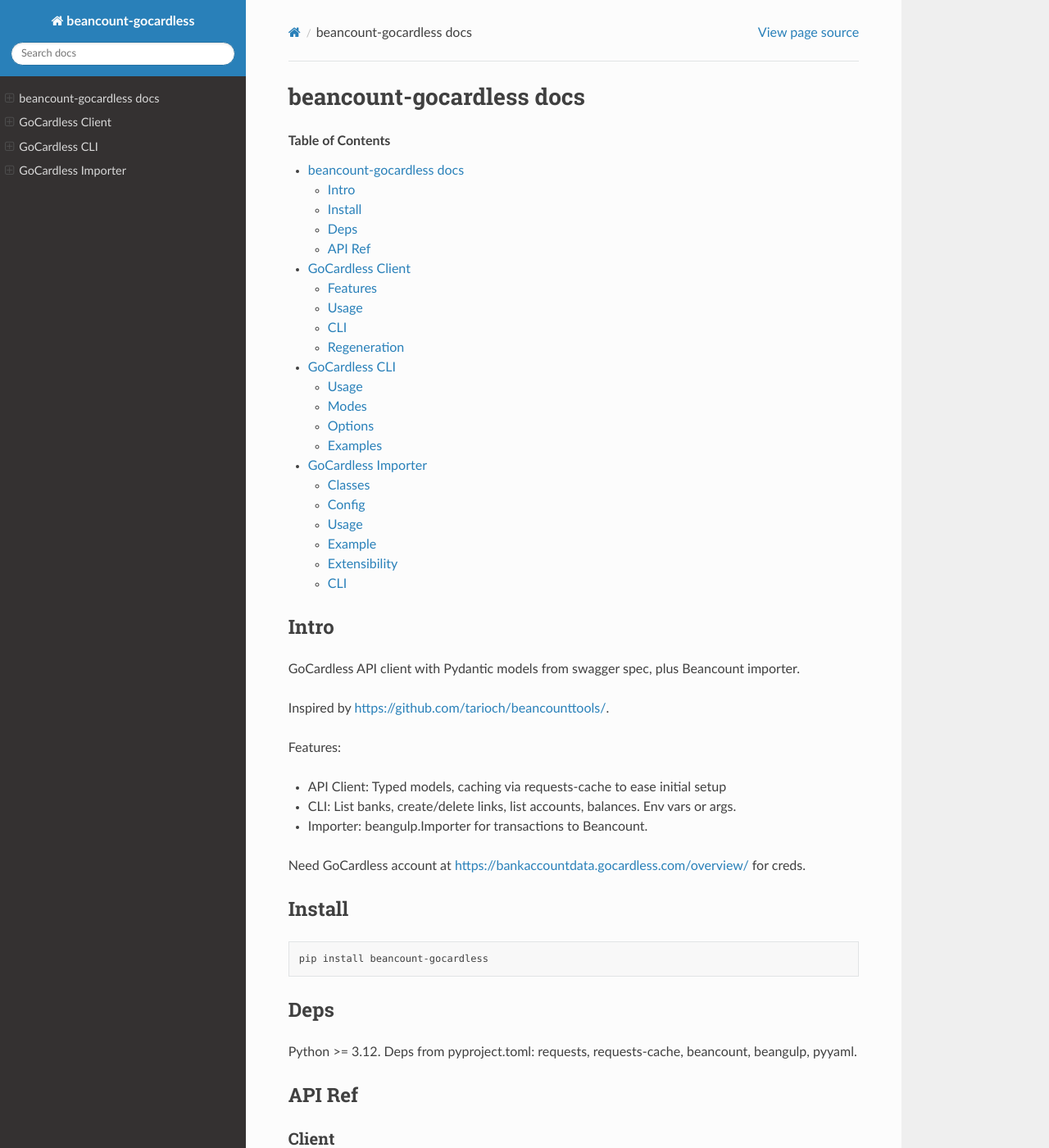
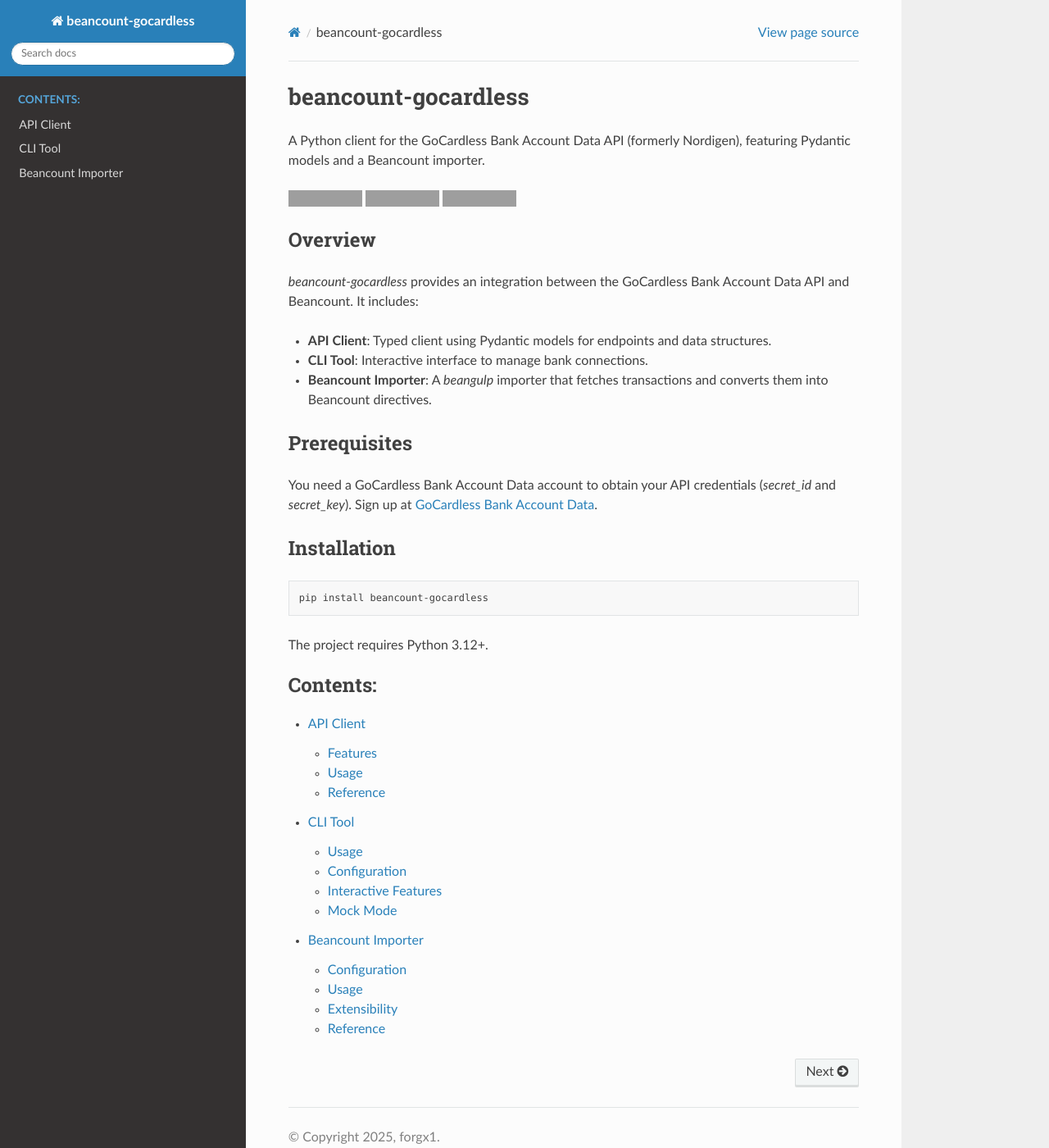
Before and after one commit to jodoox/beancount-gocardless, a Sphinx documentation site: the page built from docs/index.rst, in a window 1280 px wide and 1400 px high. Shown: the whole window at 82% size. Built offline with Sphinx 7.4.7 and the Read the Docs theme 3.1.0, drawn with Linux system fonts in a browser that asks for light colours; some of the changed text lies outside the part shown; grey boxes are pictures that could not be loaded.

Commit message:
chore: deslop

```diff
--- a/docs/cli.rst
+++ b/docs/cli.rst
@@ -1,43 +1,68 @@
-GoCardless CLI
-===============
+CLI Tool
+========
 
-Commands: list banks, create/delete links, list accounts, check balances. Uses GoCardlessClient. Args or env vars.
+The `beancount-gocardless` CLI is an interactive tool for managing bank connections.
 
 Usage
 -----
 
+To start the interactive CLI:
+
+.. code-block:: bash
+
+    beancount-gocardless
+
+Configuration
+-------------
+
+The CLI requires your GoCardless API credentials. You can provide them via environment variables (recommended) or command-line arguments.
+
+Environment Variables
+~~~~~~~~~~~~~~~~~~~~~
+
+.. code-block:: bash
+
+    export GOCARDLESS_SECRET_ID="your-secret-id"
+    export GOCARDLESS_SECRET_KEY="your-secret-key"
+
+Command-Line Arguments
+~~~~~~~~~~~~~~~~~~~~~~
+
 .. code-block:: console
 
-    beancount-gocardless <mode> [options]
+    $ beancount-gocardless --help
+    usage: beancount-gocardless [-h] [--secret-id SECRET_ID] [--secret-key SECRET_KEY] [--mock] [--env-file ENV_FILE]
 
-Modes
------
+    Interactive CLI for GoCardless Bank Account Data
 
-- list_banks: Banks by country
-- create_link: Create bank link
-- list_accounts: Connected accounts
-- delete_link: Delete link
-- balance: Account balance
+    options:
+      -h, --help            show this help message and exit
+      --secret-id SECRET_ID
+                            API secret ID (defaults to env var GOCARDLESS_SECRET_ID)
+      --secret-key SECRET_KEY
+                            API secret key (defaults to env var GOCARDLESS_SECRET_KEY)
+      --mock                Use mock client with fixture data (for testing)
+      --env-file ENV_FILE   Path to a .env file to load environment variables from
 
-Options
--------
+Interactive Features
+--------------------
 
-- --secret_id: Secret ID (env: GOCARDLESS_SECRET_ID)
-- --secret_key: Secret key (env: GOCARDLESS_SECRET_KEY)
-- --country: Country code, default "GB" (list_banks)
-- --reference: Reference, default "beancount" (create_link/delete_link)
-- --bank: Bank ID (create_link)
-- --account: Account ID (balance)
-- --cache: Enable caching
-- --cache_backend: Backend, default "sqlite"
-- --cache_expire: Expiry secs, default 0
-- --cache_name: Name, default "gocardless"
+Once launched, the CLI provides the following features through an interactive menu:
 
-Examples
---------
+*   **List accounts**: View all connected bank accounts, their status (valid/expired), and IBANs.
+*   **Add account**: Connect a new bank account by selecting your country and bank, then generating an authorization link.
+*   **List banks**: Browse available banks in supported countries.
+*   **View balance**: Check the current balance of any connected account.
+*   **Delete link**: Remove a bank connection.
+*   **Renew connection**: Re-authorize an expired bank connection.
 
-- List UK banks: beancount-gocardless list_banks --country GB
-- Create link: beancount-gocardless create_link --bank MY_BANK_ID --reference myref
-- List accounts: beancount-gocardless list_accounts
-- Delete link: beancount-gocardless delete_link --reference myref
-- Check balance: beancount-gocardless balance --account MY_ACCOUNT_ID
+Mock Mode
+---------
+
+You can explore the CLI without real credentials using the ``--mock`` flag:
+
+.. code-block:: bash
+
+    beancount-gocardless --mock
+
+This mode uses local fixture data to simulate API responses.
--- a/docs/client.rst
+++ b/docs/client.rst
@@ -1,43 +1,44 @@
-GoCardless Client
-=================
+API Client
+==========
 
-Auto-generated from swagger.json. Typed with Pydantic. Full caching support. Header stripping. Token refresh. Cache status check.
+The `GoCardlessClient` provides a typed interface to the GoCardless Bank Account Data API.
 
 Features
 --------
 
-- Typed responses via Pydantic models
-- Convenience methods: list_banks(), create_bank_link(), get_all_accounts()
-- All 14 API endpoints
-- Error handling with token refresh
-- Caching: sqlite, configurable expiry
-- Header stripping for privacy
-- Cache debugging via check_cache_status()
+*   **Typed Models**: Requests and responses use Pydantic models.
+*   **Caching**: Cache API responses via `requests-cache`.
+*   **Token Management**: Handles access token acquisition and refreshing.
+*   **Privacy**: Strips sensitive headers from logs.
 
 Usage
 -----
+
+Initialize the client with your credentials:
 
 .. code-block:: python
 
     from beancount_gocardless import GoCardlessClient
 
-    client = GoCardlessClient("secret_id", "secret_key", cache_options={
-        "cache_name": "my_cache",
-        "expire_after": 3600
-    })
+    client = GoCardlessClient(
+        secret_id="your-secret-id",
+        secret_key="your-secret-key",
+        cache_options={
+            "cache_name": "gocardless_cache",
+            "expire_after": 3600  # 1 hour
+        }
+    )
 
+    # List banks in Great Britain
     banks = client.list_banks("GB")
+
+    # Get all connected accounts
     accounts = client.get_all_accounts()
 
-CLI
----
+Reference
+---------
 
-.. code-block:: bash
-
-    beancount-gocardless list_banks --country GB --cache --cache_expire 3600
-    beancount-gocardless create_link --reference mybank --bank SANDBOXFINANCE_SFIN0000 --cache
-
-Regeneration
-------------
-
-Update API: cd openapi; ./regen_simple_client.sh
+.. automodule:: beancount_gocardless.client
+   :members:
+   :undoc-members:
+   :show-inheritance:
--- a/docs/importer.rst
+++ b/docs/importer.rst
@@ -1,53 +1,80 @@
-GoCardless Importer
-===================
+Beancount Importer
+==================
 
-Imports GoCardless API transactions to Beancount. Fetches data, parses, generates entries. Extensible.
+The `GoCardLessImporter` class is a `beangulp.Importer` implementation that fetches transactions from the GoCardless API and converts them into Beancount directives.
 
-Classes
--------
+Configuration
+-------------
 
-- GoCardLessImporter: Main importer class.
+The importer is configured using a YAML file. This file contains your credentials, cache settings, and account mappings.
 
-Config
-------
+.. code-block:: yaml
 
-YAML file:
+    # Credential injection (supported via environment variables)
+    secret_id: $GOCARDLESS_SECRET_ID
+    secret_key: $GOCARDLESS_SECRET_KEY
 
-- secret_id, secret_key: API creds
-- cache_options (opt): Caching
-  - cache_name (opt): Name, default "gocardless"
-  - backend (opt): Type, default "sqlite"
-  - expire_after (opt): Secs, default 0
-  - old_data_on_error (opt): Use cache on error, default True
-- accounts: List
-  - id: Account ID
-  - asset_account: Beancount asset account
-  - filing_account (opt): For hooks
-  - preferred_balance_type (opt): Preferred type for balance assertions, availability depends on the bank (e.g. "expected", "closingBooked", "interimBooked", "interimAvailable", "available", "booked")
-  - transaction_types (opt): List of types to fetch ("booked" and/or "pending")
+    # Optional caching configuration
+    cache_options:
+      cache_name: "gocardless"   # Default: "gocardless"
+      backend: "sqlite"          # Default: "sqlite"
+      expire_after: 3600         # Default: 0 (no cache)
+      old_data_on_error: true    # Default: true
+
+    # Account configuration
+    accounts:
+      - id: "ACCOUNT_UUID_FROM_CLI"
+        asset_account: "Assets:Bank:MyAccount"
+
+        # Optional settings
+        transaction_types: ["booked", "pending"]  # Default: ["booked", "pending"]
+        preferred_balance_type: "interimAvailable" # Default: checks expected, closingBooked, etc.
+
+        # Metadata customization
+        exclude_default_metadata: ["bookingDate"]
+        metadata_fields:
+            payee: "creditorName"
+            cardScheme: "additionalDataStructured.cardInstrument.cardSchemeName"
+
+Configuration Options
+~~~~~~~~~~~~~~~~~~~~~
+
+**Global Settings:**
+
+*   **secret_id**: Your GoCardless Secret ID.
+*   **secret_key**: Your GoCardless Secret Key.
+*   **cache_options**: Dictionary of settings for `requests-cache`.
+
+**Account Settings:**
+
+*   **id**: The GoCardless Account ID (UUID). Retrieve this using the CLI (`beancount-gocardless list_accounts`).
+*   **asset_account**: The Beancount account name to associate with these transactions (e.g., `Assets:Banks:Checking`).
+*   **transaction_types**: List of transaction statuses to import. Options: ``booked``, ``pending``.
+*   **preferred_balance_type**: The balance type to use for balance assertions. Common values: ``expected``, ``interimAvailable``, ``closingBooked``.
+*   **exclude_default_metadata**: List of default metadata keys to exclude (e.g., ``nordref``, ``creditorName``).
+*   **metadata_fields**: Dictionary mapping custom metadata keys to fields in the GoCardless API response (supports dotted paths).
 
 Usage
 -----
 
-1. YAML config with creds/accounts.
-2. Run via beangulp or script.
+Create a Python script to run the import. This is standard for `beangulp` importers.
 
-Example
--------
-.. code-block:: yaml
+**Basic Usage:**
 
-    secret_id: $GOCARDLESS_SECRET_ID
-    secret_key: $GOCARDLESS_SECRET_KEY
-    cache_options:
-        cache_name: "gocardless"
-        backend: "sqlite"
-        expire_after: 3600
-        old_data_on_error: true
-    accounts:
-        - id: <REDACTED_UUID>
-          asset_account: "Assets:Banks:Revolut:Checking"
-          preferred_balance_type: "expected"
-          transaction_types: ["booked", "pending"]
+.. code-block:: python
+
+    import beangulp
+    from beancount_gocardless import GoCardLessImporter
+
+    importer = GoCardLessImporter()
+
+    if __name__ == "__main__":
+        ingest = beangulp.Ingest([importer])
+        ingest()
+
+**With Smart Importer (Recommended):**
+
+If you use `smart_importer` to predict payees and accounts:
 
 .. code-block:: python
 
@@ -65,35 +90,30 @@ Example
     ]
 
     if __name__ == "__main__":
-        ingest = beangulp.Ingest(importers, hooks=hooks)
+        ingest = beangulp.Ingest([importer], hooks=hooks)
         ingest()
+
+**Running the Import:**
 
 .. code-block:: bash
 
-    python my.import extract ./gocardless.yaml --existing ./ledger.bean
+    python my_import.py extract config.yaml
 
 Extensibility
 -------------
 
-Override methods:
+You can subclass `GoCardLessImporter` to customize behavior by overriding the following methods:
 
-- add_metadata(): Add metadata
-- get_narration(): Customize narration
-- get_payee(): Customize payee
-- get_transaction_date(): Handle dates
-- get_transaction_status(): Set flags
-- create_transaction_entry(): Full control
+*   **get_payee(transaction)**: Return the payee string.
+*   **get_narration(transaction)**: Return the narration string.
+*   **get_transaction_date(transaction)**: Return the transaction date.
+*   **add_metadata(transaction, ...)**: Return a dictionary of metadata.
+*   **create_transaction_entry(...)**: Complete control over entry creation.
 
-CLI
----
+Reference
+---------
 
-Manage connections:
-
-.. code-block:: bash
-
-    beancount-gocardless list_banks --country GB
-    beancount-gocardless create_link --bank SANDBOXFINANCE_SFIN0000 --reference myaccount
-    beancount-gocardless list_accounts
-    beancount-gocardless balance --account <ACCOUNT_ID>
-
-Use beancount-gocardless --help for options.
+.. automodule:: beancount_gocardless.importer
+   :members:
+   :undoc-members:
+   :show-inheritance:
--- a/docs/index.rst
+++ b/docs/index.rst
@@ -1,67 +1,48 @@
-beancount-gocardless docs
-=========================
+beancount-gocardless
+====================
 
-.. contents:: Table of Contents
-   :depth: 2
+A Python client for the GoCardless Bank Account Data API (formerly Nordigen), featuring Pydantic models and a Beancount importer.
 
-Intro
------
+.. image:: https://img.shields.io/pypi/v/beancount-gocardless.svg
+   :target: https://pypi.org/project/beancount-gocardless/
+   :alt: PyPI
 
-GoCardless API client with Pydantic models from swagger spec, plus Beancount importer.
+.. image:: https://img.shields.io/pypi/pyversions/beancount-gocardless.svg?v=1
+   :target: https://pypi.org/project/beancount-gocardless/
+   :alt: Python versions
 
-Inspired by https://github.com/tarioch/beancounttools/.
+.. image:: https://img.shields.io/pypi/l/beancount-gocardless.svg
+   :target: https://pypi.org/project/beancount-gocardless/
+   :alt: License
 
-Features:
+Overview
+--------
 
-- API Client: Typed models, caching via requests-cache to ease initial setup
-- CLI: List banks, create/delete links, list accounts, balances. Env vars or args.
-- Importer: beangulp.Importer for transactions to Beancount.
+`beancount-gocardless` provides an integration between the GoCardless Bank Account Data API and Beancount. It includes:
 
-Need GoCardless account at https://bankaccountdata.gocardless.com/overview/ for creds.
+*   **API Client**: Typed client using Pydantic models for endpoints and data structures.
+*   **CLI Tool**: Interactive interface to manage bank connections.
+*   **Beancount Importer**: A `beangulp` importer that fetches transactions and converts them into Beancount directives.
 
-Install
--------
+Prerequisites
+-------------
+
+You need a GoCardless Bank Account Data account to obtain your API credentials (`secret_id` and `secret_key`).
+Sign up at `GoCardless Bank Account Data <https://bankaccountdata.gocardless.com/overview/>`_.
+
+Installation
+------------
 
 .. code-block:: bash
 
     pip install beancount-gocardless
 
-Deps
-----
+The project requires Python 3.12+.
 
-Python >= 3.12. Deps from pyproject.toml: requests, requests-cache, beancount, beangulp, pyyaml.
+.. toctree::
+   :maxdepth: 2
+   :caption: Contents:
 
-API Ref
--------
-
-Client
-~~~~~~
-
-.. include:: client.rst
-
-.. automodule:: beancount_gocardless.client
-   :members:
-   :undoc-members:
-   :show-inheritance:
-
-CLI
-~~~
-
-.. include:: cli.rst
-
-.. automodule:: beancount_gocardless.cli
-   :members:
-   :undoc-members:
-   :show-inheritance:
-
-Importer
-~~~~~~~~
-
-.. _importer-api:
-
-.. include:: importer.rst
-
-.. automodule:: beancount_gocardless.importer
-   :members:
-   :undoc-members:
-   :show-inheritance:
+   client
+   cli
+   importer
--- a/pyproject.toml
+++ b/pyproject.toml
@@ -7,7 +7,9 @@ readme = "README.md"
 requires-python = ">=3.12,<4"
 classifiers = [
     "Programming Language :: Python :: 3",
-    "Programming Language :: Python :: 3.12"
+    "Programming Language :: Python :: 3 :: Only",
+    "Programming Language :: Python :: 3.12",
+    "Programming Language :: Python :: 3.13",
 ]
 dependencies = [
     "requests",
```
Also changed, not shown: other parts of docs/importer.rst (+1 -3 lines), README.md (+13 -24 lines), 3 other files.
